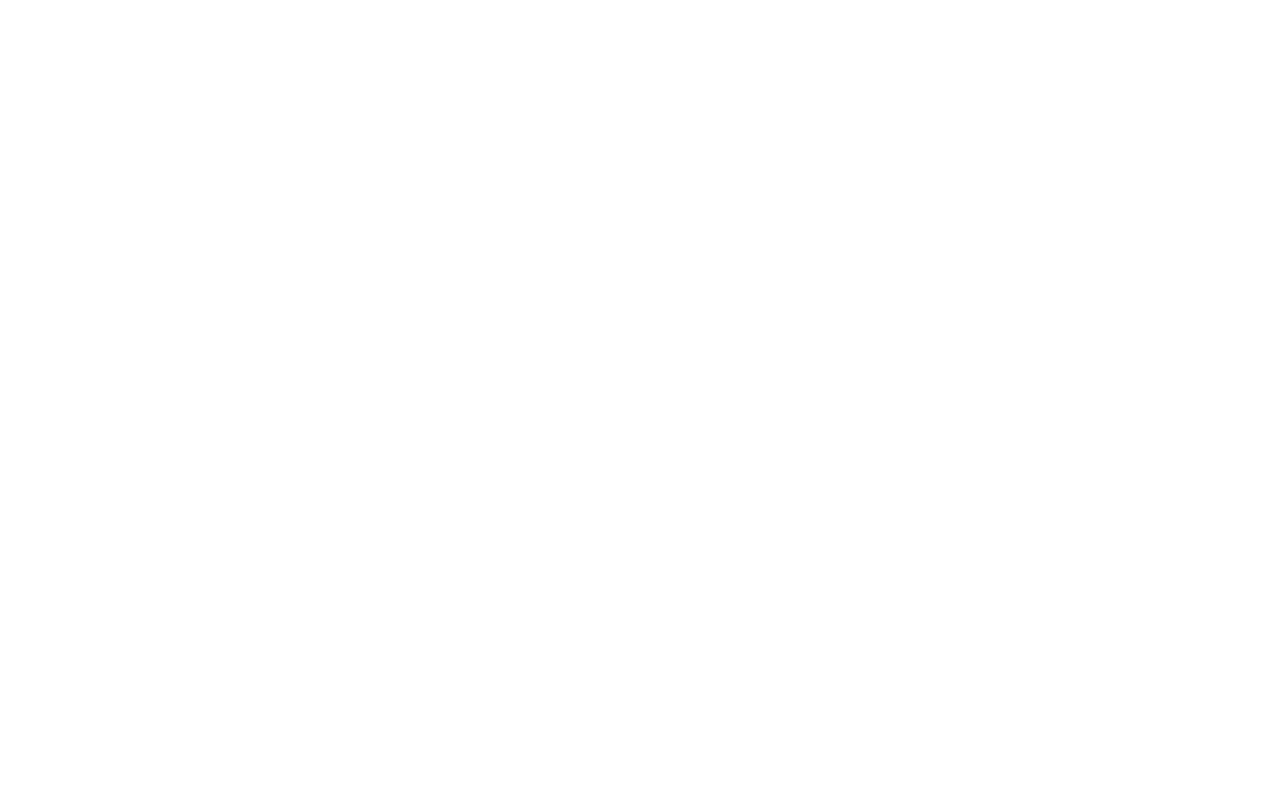
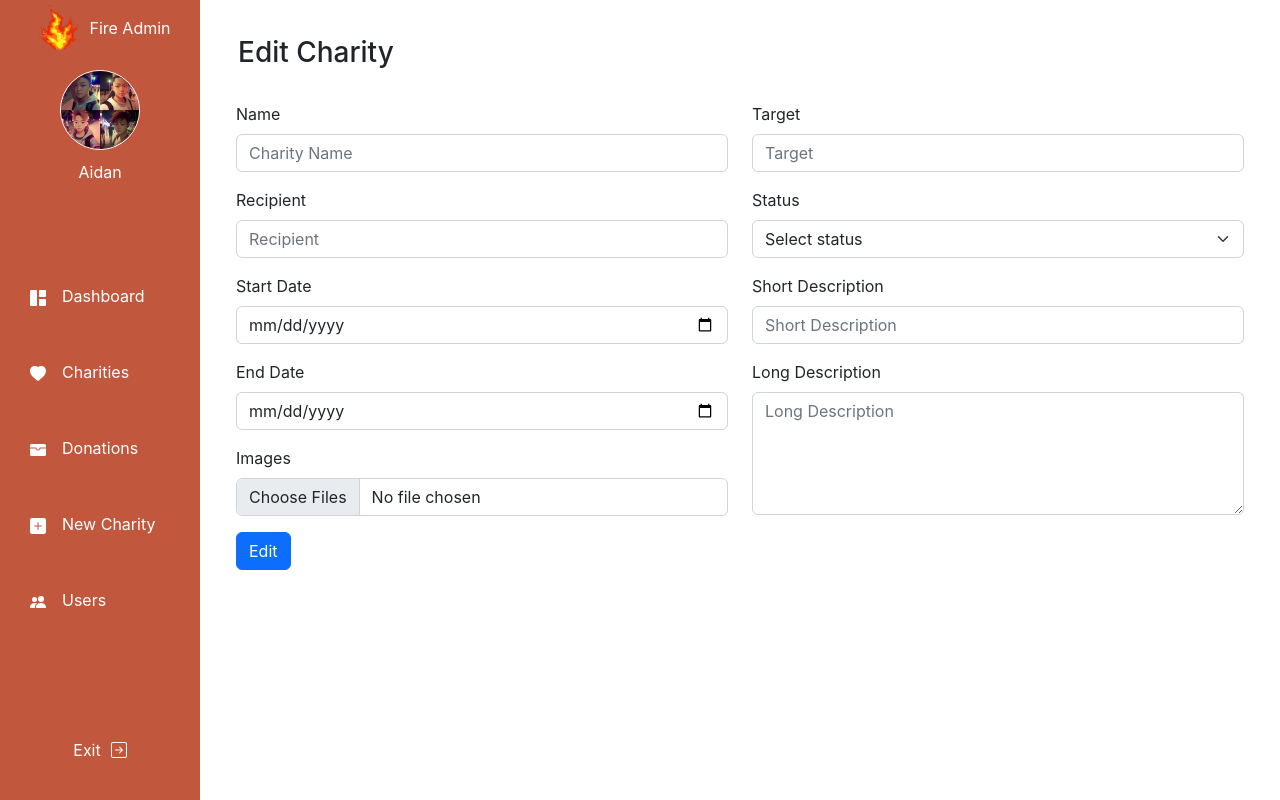
Before and after one commit to sangnd2x/charity-admin, a React (Create React App) app: page /edit-charity in a window 1280 px wide. Before the commit this address had no page. Built offline with nearby package versions, Linux system fonts and the light colour scheme.

Commit message:
add edit and delete funtionalities

```diff
--- a/src/App.js
+++ b/src/App.js
@@ -2,6 +2,7 @@ import { BrowserRouter as Router, Routes, Route } from "react-router-dom";
 import Signin from "./pages/Signin";
 import Signup from "./pages/Signup";
 import Charities from "./pages/Charities";
+import EditCharity from "./pages/EditCharity";
 import Dashboard from "./pages/Dashboard";
 import Donations from "./pages/Donations";
 import NewCharity from "./pages/NewCharity";
@@ -16,6 +17,7 @@ function App() {
         <Route path='/sign-up' element={<Signup />} />
         <Route path='/dashboard' element={<Dashboard />} />
         <Route path='/charities' element={<Charities />} />
+        <Route path='/edit-charity' element={<EditCharity />} />
         <Route path='/donations' element={<Donations />} />
         <Route path='/new-charity' element={<NewCharity />} />
         <Route path='/users' element={<Users />} />
--- a/src/components/CharityCard.jsx
+++ b/src/components/CharityCard.jsx
@@ -1,19 +1,30 @@
 import React from 'react'
+import { useNavigate } from 'react-router-dom';
 import Charity1 from '../assets/img/charity1.jpeg';
 import ProgressBar from './ProgressBar';
-import { BsBrushFill } from 'react-icons/bs';
+import { BsPencilSquare, BsXLg } from 'react-icons/bs';
 
 const CharityCard = () => {
-  const cardClick = () => {
+  const navigate = useNavigate();
+
+  const handleEdit = () => {
     console.log('clicked');
+    navigate('/edit-charity');
+  }
+
+  const handleDelete = () => {
+    console.log('Deleted!');
   }
 
   return (
-    <div className="card" onClick={cardClick}>
+    <div className="card" >
       <div className="card-body" style={{ margin: '3px' }}>
         <div className="card-title d-flex align-items-center justify-content-between">
           <h4>Charity 1</h4>
-          <BsBrushFill style={{ cursor: 'pointer'}}/>
+          <div>
+            <BsPencilSquare style={{ cursor: 'pointer' }} onClick={handleEdit} className='card-icons' />
+            <BsXLg style={{ cursor: 'pointer' }} onClick={handleDelete} className='card-icons' />
+          </div>
         </div>
         <div className="card-text">Lorem ipsum dolor sit amet.</div>
         <div className="card-img d-flex flex-row justify-content-center" >
--- a/src/index.css
+++ b/src/index.css
@@ -120,6 +120,11 @@ code {
   border-radius: 10px;
   border: none;
   box-shadow:  8px 8px 30px rgb(137, 134, 134), 4px 4px 4px rgb(137, 134, 134);
+  cursor: pointer;
+}
+
+.card-icons {
+  margin: 0 3px;
 }
 
 .date, .target {
--- a/src/pages/Charities.jsx
+++ b/src/pages/Charities.jsx
@@ -1,10 +1,16 @@
 import React from 'react'
-// import { Container } from 'react-bootstrap';
+import { useNavigate } from 'react-router-dom';
 import Sidebar from '../components/Sidebar';
 import CharityCard from '../components/CharityCard';
 import Pagination from '../components/Pagination';
 
 const Charities = () => {
+  const navigate = useNavigate();
+
+  const handleEdit = () => {
+    navigate('/edit-charity');
+  }
+
   return (
     <div className='d-flex flex-row' style={{ width: '100%'}}>
       <div>
--- /dev/null
+++ b/src/pages/EditCharity.jsx
@@ -0,0 +1,122 @@
+import { useState } from 'react';
+import axiosReq from '../components/api/axios';
+import Sidebar from '../components/Sidebar';
+import { Form, Button } from 'react-bootstrap';
+
+const EditCharity = () => {
+  const [name, setName] = useState('');
+  const [recipient, setRecipient] = useState('');
+  const [startDate, setStartDate] = useState('');
+  const [endDate, setEndDate] = useState('');
+  const [target, setTarget] = useState(0);
+  const [status, setStatus] = useState('');
+  const [longDesc, setLongDesc] = useState('');
+  const [shortDesc, setShortDesc] = useState('');
+  const [images, setImages] = useState([]);
+
+  const handleSubmit = (e) => {
+    e.preventDefault();
+
+    const data = new FormData();
+    data.append('name', name);
+    data.append('recipient', recipient);
+    data.append('startDate', startDate);
+    data.append('endDate', endDate);
+    data.append('target', target);
+    data.append('status', status);
+    data.append('longDesc', longDesc);
+    data.append('shortDesc', shortDesc);
+    for (let i = 0; i < images.length; i++){
+      data.append('images', images[i]);
+    }
+    console.log(images);
+
+    const postCharity = async () => {
+      try {
+        const response = await axiosReq.post('/new-charity', data)
+        console.log(response);
+      } catch (error) {
+        console.log(error);
+      }
+    }
+
+    postCharity();
+  }
+
+  return (
+    <div className='d-flex flex-row' style={{ width: '100%'}}>
+    <div>
+      <Sidebar />
+    </div>
+    <div className='container'>
+      <div className="top-section p-3">
+        <div className="title">
+          <h3>Edit Charity</h3>
+        </div>
+      </div>
+      <div className="container mt-2 px-4">
+        <Form className='d-flex justify-content-around row'>
+          <div className='col-xl-6 col-md-5 col-sm-12'>
+            <Form.Group className="mb-3">
+              <Form.Label>Name</Form.Label>
+              <Form.Control type="text" placeholder="Charity Name" name='name'
+                onChange={(e) => setName(e.target.value)}/>
+            </Form.Group>
+            <Form.Group className="mb-3">
+              <Form.Label>Recipient</Form.Label>
+              <Form.Control type="text" placeholder="Recipient" name='recipient'
+                onChange={(e) => setRecipient(e.target.value)}/>
+            </Form.Group>
+            <Form.Group className="mb-3">
+              <Form.Label>Start Date</Form.Label>
+              <Form.Control type="date" placeholder="Recipient" name='startDate'
+                onChange={(e) => setStartDate(e.target.value)}/>
+            </Form.Group>
+            <Form.Group className="mb-3">
+              <Form.Label>End Date</Form.Label>
+              <Form.Control type="date" placeholder="Recipient" name='endDate'
+                onChange={(e) => setEndDate(e.target.value)}/>
+            </Form.Group>
+            <Form.Group className="mb-3">
+              <Form.Label>Images</Form.Label>
+              <Form.Control type="file" multiple placeholder="Select images" name='images'
+                onChange={(e) => setImages(e.target.files)} />
+            </Form.Group>
+          </div>
+          <div className='col-xl-6 col-md-5 col-sm-12'>
+            <Form.Group className="mb-3">
+              <Form.Label>Target</Form.Label>
+              <Form.Control type="number" placeholder="Target" step={1000000} name='target'
+                onChange={(e) => setTarget(e.target.value)}/>
+            </Form.Group>
+              <Form.Group className="mb-3">
+              <Form.Label>Status</Form.Label>
+              <Form.Select aria-label="Default select example" name='status'
+                  onChange={(e) => setStatus(e.target.value)}
+                defaultValue="default">
+                <option value="default" disabled>Select status</option>
+                <option value="ongoing">On-going</option>
+                <option value="upcoming">Up-coming</option>
+                <option value="stopped">Stopped</option>
+              </Form.Select>
+            </Form.Group>
+            <Form.Group className="mb-3">
+              <Form.Label>Short Description</Form.Label>
+              <Form.Control type="text" placeholder="Short Description" name='short_desc'
+                onChange={(e) => setShortDesc(e.target.value)}/>
+            </Form.Group>
+            <Form.Group className="mb-3">
+              <Form.Label>Long Description</Form.Label>
+              <Form.Control as="textarea" placeholder="Long Description" style={{height: '7.7rem'}} name='long_desc'
+                onChange={(e) => setLongDesc(e.target.value)}/>
+            </Form.Group>
+          </div>
+        </Form>
+        <Button variant="primary" type="submit" onClick={handleSubmit}>Edit</Button>
+      </div>
+    </div>
+  </div>
+  )
+}
+
+export default EditCharity
```
